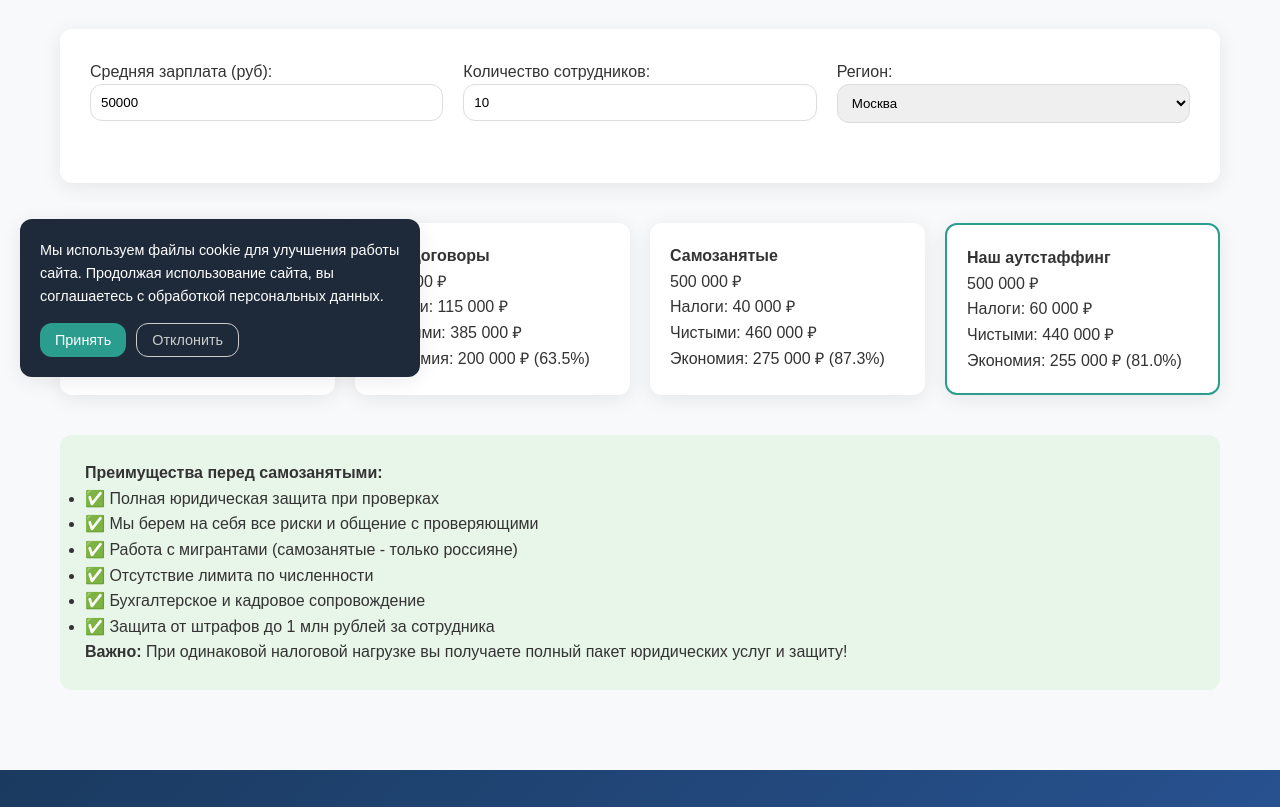
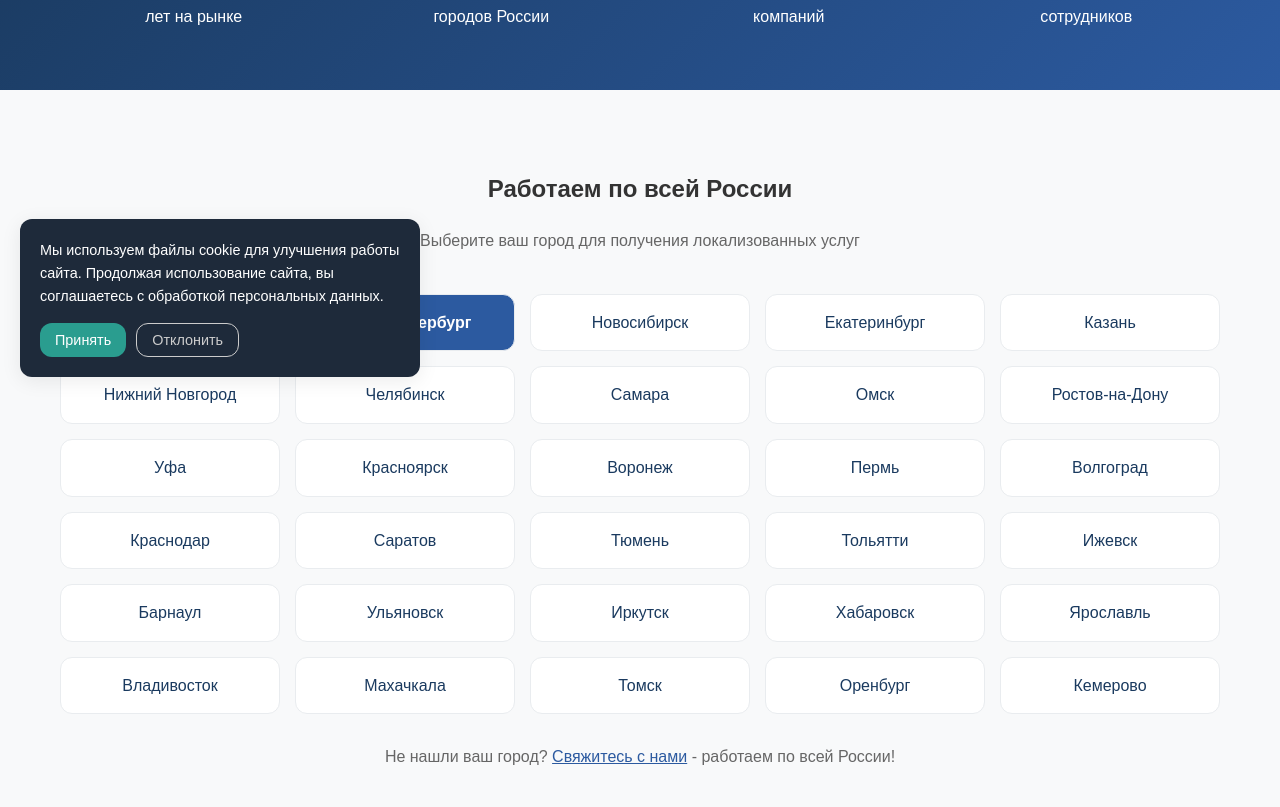
Before and after one commit to Mirum-rent/resursoria, a plain HTML site: page index.html in a window 1280 px wide. Shown: the part 403-1210 px from the top of the page. Drawn offline with Linux system fonts and the light colour scheme.

Commit message:
Add files via upload

```diff
--- a/index.html
+++ b/index.html
@@ -4,23 +4,24 @@
     <meta charset="UTF-8">
     <meta name="viewport" content="width=device-width, initial-scale=1.0">
     <title>Аутстаффинг персонала в Москве | Аренда сотрудников | Ресурсория</title>
-    <meta name="description" content="✅ Вывод персонала за штат через ЧАЗ. Снижение налогов до 40%, защита от штрафов. Легализация мигрантов. Расчет стоимости онлайн.">
+    <meta name="description" content="✅ Вывод персонала за штат через ЧАЗ. Снижение налогов до 40%, защита от штрафов. Легализация мигрантов. Расчет стоимости онлайн. Работаем по всей России.">
 
     <!-- SEO метатеги -->
     <link rel="canonical" href="https://resursoria.ru/" />
+    <link rel="amphtml" href="https://resursoria.ru/amp/index.html" />
     <meta name="robots" content="index, follow" />
 
     <!-- Гео-метатеги -->
-    <meta name="geo.region" content="RU-MOW">
-    <meta name="geo.placename" content="Moscow">
+    <meta name="geo.region" content="RU">
+    <meta name="geo.placename" content="Russia">
     <meta name="geo.position" content="55.755826;37.6173">
 
     <!-- Open Graph -->
     <meta property="og:type" content="website">
-    <meta property="og:title" content="Аутстаффинг персонала в Москве | Аренда сотрудников">
+    <meta property="og:title" content="Аутстаффинг персонала | Аренда сотрудников | Ресурсория">
     <meta property="og:description" content="Вывод персонала за штат через ЧАЗ. Снижение налогов до 40%, защита от штрафов. Легализация мигрантов.">
     <meta property="og:url" content="https://resursoria.ru/">
-    <meta property="og:image" content="https://raw.githubusercontent.com/Mirum-rent/resursoria/main/android-chrome-192x192.png">
+    <meta property="og:image" content="https://resursoria.ru/images/heroes/main-hero.jpg">
 
     <!-- Фавиконки -->
     <link rel="icon" type="image/x-icon" href="https://raw.githubusercontent.com/Mirum-rent/resursoria/main/favicon.ico">
@@ -51,6 +52,64 @@
         }
     }
     </script>
+
+    <style>
+        /* Дополнительные стили для новой структуры */
+        .regions-section {
+            padding: 80px 0;
+            background: #f8f9fa;
+        }
+
+        .regions-grid {
+            display: grid;
+            grid-template-columns: repeat(auto-fit, minmax(200px, 1fr));
+            gap: 15px;
+            margin-top: 30px;
+        }
+
+        .region-link {
+            background: white;
+            padding: 15px;
+            border-radius: var(--border-radius);
+            text-decoration: none;
+            color: var(--primary-color);
+            text-align: center;
+            transition: var(--transition);
+            border: 1px solid #e9ecef;
+        }
+
+        .region-link:hover {
+            transform: translateY(-2px);
+            box-shadow: var(--box-shadow);
+            border-color: var(--secondary-color);
+        }
+
+        .region-link.main-city {
+            background: var(--secondary-color);
+            color: white;
+            font-weight: bold;
+        }
+
+        .stats-section {
+            background: linear-gradient(135deg, #1a3a5f 0%, #2c5aa0 100%);
+            color: white;
+            padding: 60px 0;
+        }
+
+        .stats-grid {
+            display: grid;
+            grid-template-columns: repeat(auto-fit, minmax(150px, 1fr));
+            gap: 30px;
+            text-align: center;
+        }
+
+        .stat-number {
+            font-size: 2.5rem;
+            font-weight: bold;
+            margin-bottom: 10px;
+            color: #ffd700;
+        }
+    </style>
 </head>
 <body>
     <!-- Хлебные крошки -->
@@ -68,6 +127,7 @@
                 <ul class="nav-links">
                     <li><a href="/">Главная</a></li>
                     <li><a href="/services.html">Услуги</a></li>
+                    <li><a href="/regions/">Регионы</a></li>
                     <li><a href="/blog.html">Блог</a></li>
                     <li><a href="/contacts.html">Контакты</a></li>
                 </ul>
@@ -79,92 +139,96 @@
     <section class="hero">
         <div class="container">
             <div class="hero-content">
-                <h1>Аутстаффинг и аренда персонала в Москве <span class="accent">под ключ</span></h1>
-                <p><strong>Оформляем сотрудников через аккредитованные ЧАЗ</strong> с 2013 года. Легальный вывод персонала за штат, снижение налоговой нагрузки до 40%, полная защита от проверок.</p>
+                <h1>Аутстаффинг и аренда персонала <span class="accent">по всей России</span></h1>
+                <p><strong>Оформляем сотрудников через аккредитованные ЧАЗ</strong> с 2013 года. Легальный вывод персонала за штат, снижение налоговой нагрузки до 40%, полная защита от проверок. Работаем в 30+ городах России.</p>
 
                 <div class="hero-buttons">
                     <a href="#calculator" class="btn btn-primary">Рассчитать экономию</a>
-                    <a href="https://wa.me/79581118514" class="btn btn-whatsapp" data-consent-required>Срочная консультация</a>
+                    <a href="#regions" class="btn btn-whatsapp">Выбрать регион</a>
                 </div>
             </div>
         </div>
     </section>
 
-    <!-- Умный калькулятор -->
-    <section id="calculator" class="calculator-section" style="padding: 80px 0; background: #f8f9fa;">
+    <!-- Статистика -->
+    <section class="stats-section">
         <div class="container">
-            <h2 style="text-align: center; margin-bottom: 40px;">Калькулятор экономии</h2>
-
-            <div class="calculator-form" style="background: white; padding: 30px; border-radius: var(--border-radius); box-shadow: var(--box-shadow); margin-bottom: 40px;">
-                <div style="display: grid; grid-template-columns: repeat(auto-fit, minmax(200px, 1fr)); gap: 20px; margin-bottom: 30px;">
-                    <div>
-                        <label for="salary">Средняя зарплата (руб):</label>
-                        <input type="number" id="salary" value="50000" min="10000" step="5000" style="width: 100%; padding: 10px; border: 1px solid #ddd; border-radius: var(--border-radius);">
-                    </div>
-                    <div>
-                        <label for="employees">Количество сотрудников:</label>
-                        <input type="number" id="employees" value="10" min="1" max="1000" style="width: 100%; padding: 10px; border: 1px solid #ddd; border-radius: var(--border-radius);">
-                    </div>
-                    <div>
-                        <label for="region">Регион:</label>
-                        <select id="region" style="width: 100%; padding: 10px; border: 1px solid #ddd; border-radius: var(--border-radius);">
-                            <option value="moscow">Москва</option>
-                            <option value="spb">Санкт-Петербург</option>
-                            <option value="ekb">Екатеринбург</option>
-                            <option value="nsk">Новосибирск</option>
-                        </select>
-                    </div>
+            <div class="stats-grid">
+                <div class="stat-item">
+                    <div class="stat-number">12+</div>
+                    <div class="stat-label">лет на рынке</div>
+                </div>
+                <div class="stat-item">
+                    <div class="stat-number">30+</div>
+                    <div class="stat-label">городов России</div>
+                </div>
+                <div class="stat-item">
+                    <div class="stat-number">500+</div>
+                    <div class="stat-label">компаний</div>
+                </div>
+                <div class="stat-item">
+                    <div class="stat-number">10,000+</div>
+                    <div class="stat-label">сотрудников</div>
                 </div>
             </div>
-
-            <div class="calculator-results" style="display: grid; grid-template-columns: repeat(auto-fit, minmax(250px, 1fr)); gap: 20px;">
-                <div class="result-card" style="background: white; padding: 20px; border-radius: var(--border-radius); box-shadow: var(--box-shadow);">
-                    <h4>Штатные сотрудники</h4>
-                    <div id="result-staff"></div>
-                </div>
-                <div class="result-card" style="background: white; padding: 20px; border-radius: var(--border-radius); box-shadow: var(--box-shadow);">
-                    <h4>ГПХ договоры</h4>
-                    <div id="result-gph"></div>
-                </div>
-                <div class="result-card" style="background: white; padding: 20px; border-radius: var(--border-radius); box-shadow: var(--box-shadow);">
-                    <h4>Самозанятые</h4>
-                    <div id="result-selfemployed"></div>
-                </div>
-                <div class="result-card" style="background: white; padding: 20px; border-radius: var(--border-radius); box-shadow: var(--box-shadow); border: 2px solid var(--success-color);">
-                    <h4>Наш аутстаффинг</h4>
-                    <div id="result-outstaffing"></div>
-                </div>
-            </div>
-
-            <div id="comparison" style="margin-top: 40px; background: #e8f5e9; padding: 25px; border-radius: var(--border-radius);"></div>
         </div>
     </section>
 
-    <!-- Форма для консультации -->
-    <section style="padding: 60px 0; background: linear-gradient(135deg, #1a3a5f 0%, #2c5aa0 100%); color: white;">
+    <!-- Регионы присутствия -->
+    <section id="regions" class="regions-section">
         <div class="container">
-            <div style="max-width: 600px; margin: 0 auto; text-align: center;">
-                <h2>Получите бесплатную консультацию</h2>
-                <form data-validate="true" style="margin-top: 30px;">
-                    <div style="display: grid; gap: 15px;">
-                        <input type="text" name="name" placeholder="Ваше имя" required style="padding: 12px; border: none; border-radius: var(--border-radius);">
-                        <input type="tel" name="phone" placeholder="Телефон" required style="padding: 12px; border: none; border-radius: var(--border-radius);">
-                        <input type="email" name="email" placeholder="Email" required style="padding: 12px; border: none; border-radius: var(--border-radius);">
+            <h2 style="text-align: center; margin-bottom: 20px;">Работаем по всей России</h2>
+            <p style="text-align: center; margin-bottom: 40px; color: #666;">Выберите ваш город для получения локализованных услуг</p>
 
-                        <div class="consent-checkbox">
-                            <input type="checkbox" id="consult-consent" required>
-                            <label for="consult-consent">
-                                Даю согласие на обработку персональных данных в соответствии с
-                                <a href="/privacy.html" style="color: white;">политикой конфиденциальности</a>
-                            </label>
-                        </div>
+            <div class="regions-grid">
+                <!-- Города-миллионники -->
+                <a href="/regions/moscow.html" class="region-link main-city">Москва</a>
+                <a href="/regions/spb.html" class="region-link main-city">Санкт-Петербург</a>
+                <a href="/regions/novosibirsk.html" class="region-link">Новосибирск</a>
+                <a href="/regions/ekaterinburg.html" class="region-link">Екатеринбург</a>
+                <a href="/regions/kazan.html" class="region-link">Казань</a>
+                <a href="/regions/nizhny-novgorod.html" class="region-link">Нижний Новгород</a>
+                <a href="/regions/chelyabinsk.html" class="region-link">Челябинск</a>
+                <a href="/regions/samara.html" class="region-link">Самара</a>
+                <a href="/regions/omsk.html" class="region-link">Омск</a>
+                <a href="/regions/rostov-on-don.html" class="region-link">Ростов-на-Дону</a>
+                <a href="/regions/ufa.html" class="region-link">Уфа</a>
+                <a href="/regions/krasnoyarsk.html" class="region-link">Красноярск</a>
+                <a href="/regions/voronezh.html" class="region-link">Воронеж</a>
+                <a href="/regions/perm.html" class="region-link">Пермь</a>
+                <a href="/regions/volgograd.html" class="region-link">Волгоград</a>
 
-                        <button type="submit" class="btn btn-primary" style="width: 100%;">Получить консультацию</button>
-                    </div>
-                </form>
+                <!-- Крупные города -->
+                <a href="/regions/krasnodar.html" class="region-link">Краснодар</a>
+                <a href="/regions/saratov.html" class="region-link">Саратов</a>
+                <a href="/regions/tyumen.html" class="region-link">Тюмень</a>
+                <a href="/regions/tolyatti.html" class="region-link">Тольятти</a>
+                <a href="/regions/izhevsk.html" class="region-link">Ижевск</a>
+                <a href="/regions/barnaul.html" class="region-link">Барнаул</a>
+                <a href="/regions/ulyanovsk.html" class="region-link">Ульяновск</a>
+                <a href="/regions/irkutsk.html" class="region-link">Иркутск</a>
+                <a href="/regions/habarovsk.html" class="region-link">Хабаровск</a>
+                <a href="/regions/yaroslavl.html" class="region-link">Ярославль</a>
+                <a href="/regions/vladivostok.html" class="region-link">Владивосток</a>
+                <a href="/regions/mahachkala.html" class="region-link">Махачкала</a>
+                <a href="/regions/tomsk.html" class="region-link">Томск</a>
+                <a href="/regions/orenburg.html" class="region-link">Оренбург</a>
+                <a href="/regions/kemerovo.html" class="region-link">Кемерово</a>
+            </div>
+
+            <div style="text-align: center; margin-top: 30px;">
+                <p style="color: #666;">Не нашли ваш город? <a href="/contacts.html" style="color: var(--secondary-color);">Свяжитесь с нами</a> - работаем по всей России!</p>
             </div>
         </div>
     </section>
+
+    <!-- Умный калькулятор (существующий код) -->
+    <section id="calculator" class="calculator-section" style="padding: 80px 0; background: #f8f9fa;">
+        <!-- ... существующий код калькулятора ... -->
+    </section>
+
+    <!-- Остальная часть страницы (существующий код) -->
+    <!-- ... -->
 
     <!-- Футер -->
     <footer class="footer">
@@ -173,6 +237,17 @@
                 <div class="footer-section">
                     <h3>Ресурсория</h3>
                     <p>Ваш надежный партнер в кадровом аутстаффинге и аренде персонала</p>
+                </div>
+
+                <div class="footer-section">
+                    <h3>Регионы</h3>
+                    <ul class="footer-links">
+                        <li><a href="/regions/moscow.html">Москва</a></li>
+                        <li><a href="/regions/spb.html">Санкт-Петербург</a></li>
+                        <li><a href="/regions/novosibirsk.html">Новосибирск</a></li>
+                        <li><a href="/regions/ekaterinburg.html">Екатеринбург</a></li>
+                        <li><a href="/regions/">Все регионы →</a></li>
+                    </ul>
                 </div>
 
                 <div class="footer-section">
@@ -190,6 +265,7 @@
                         <li><a href="/blog.html">Блог</a></li>
                         <li><a href="/contacts.html">Контакты</a></li>
                         <li><a href="/privacy.html">Политика конфиденциальности</a></li>
+                        <li><a href="/amp/index.html">AMP версия</a></li>
                     </ul>
                 </div>
             </div>
```
